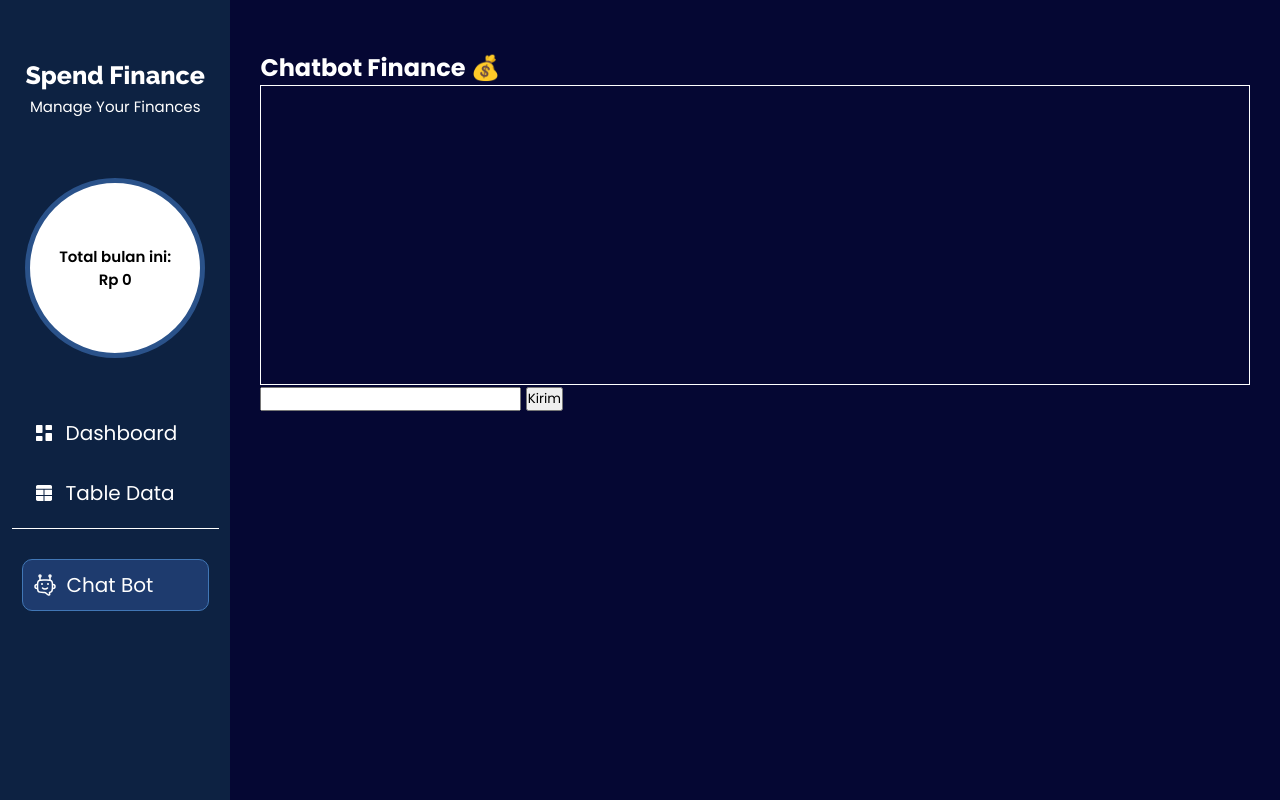
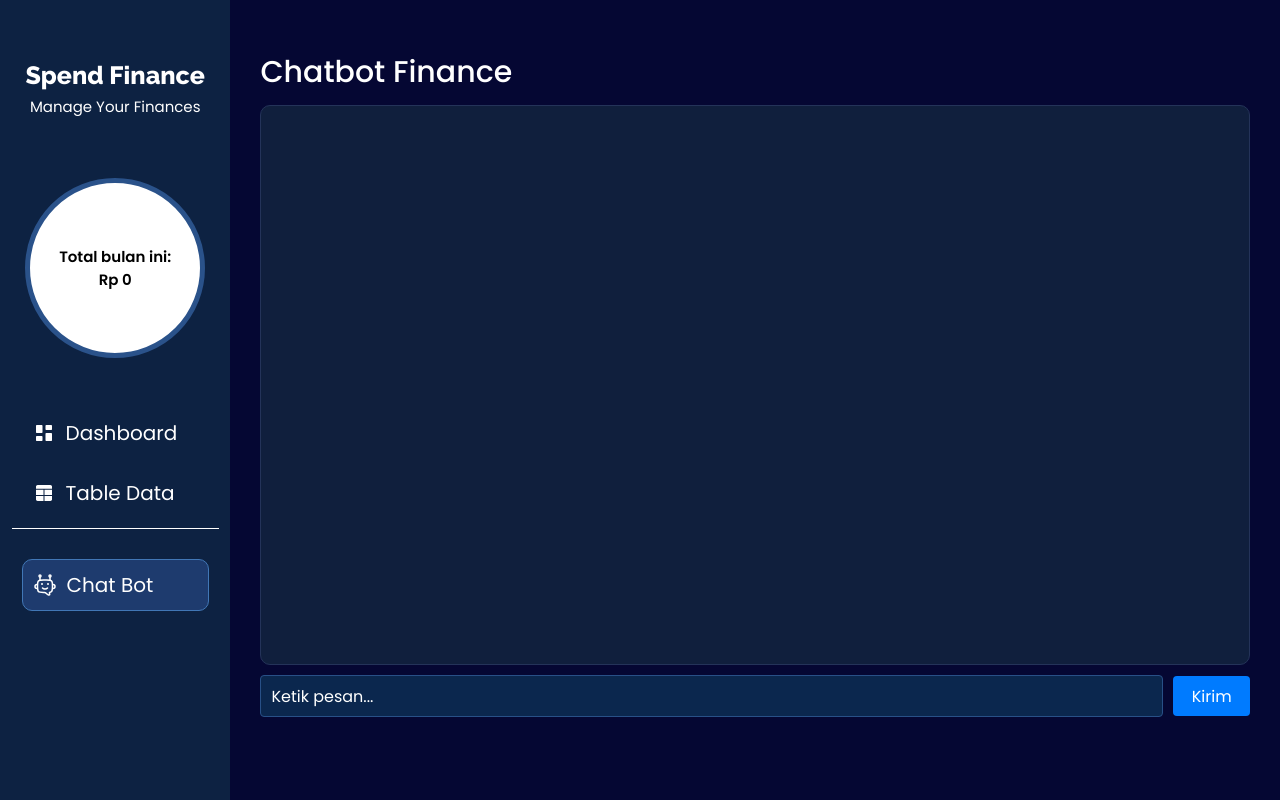
Before and after one commit to Zackyinnova/Website-Note-Finance, a Flask app: page /chatbot in a window 1280 px wide. Run offline with Flask 3, Linux system fonts and the light colour scheme; data that the repository does not hold is empty.

Commit message:
styling chatbot page

```diff
--- a/static/css/style.css
+++ b/static/css/style.css
@@ -511,9 +511,40 @@ input[type="date"]::-webkit-calendar-picker-indicator {
 }
 
 .chatbot-box{
-    height:300px;
+    height: 80%;
     overflow:auto;
-    border:1px solid white;
+    background-color: #101F3D;
+    border: 1px solid #243359;
+    border-radius: 10px;
+    padding: 10px 10px;
+    margin-top: 10px;
+}
+
+.form-chatbot{
+    margin-top: 10px ;
+    display: flex;
+    flex-direction: row;
+    align-items: center;
+    gap: 10px;
+}
+
+.form-question{
+    all: unset;
+    padding: 5px 10px;
+    width: 92%;
+    height: 30px;
+    border: 1px solid #285087;
+    background-color: #0B274E;
+    border-radius: 4px;
+}
+
+.form-chatbot button{
+    all: unset;
+    width: 8%;
+    height: 40px;
+    background-color: #007BFF;
+    text-align: center;
+    border-radius: 4px;
 }
 
 
--- a/templates/Chatbot.html
+++ b/templates/Chatbot.html
@@ -64,12 +64,18 @@
         </div>
 
         <div class="Rightside">
-            <h2>Chatbot Finance 💰</h2>
+            <div class="Tittle-section">
+                <p>Chatbot Finance</p>
+            </div>
 
-            <div id="chatbox" class="chatbot-box"></div>
+            <div id="chatbox" class="chatbot-box">
 
-            <input type="text" id="userInput" placeholder="Ketik pesan...">
-            <button onclick="sendMessage()">Kirim</button>
+            </div>
+
+            <div class="form-chatbot">
+                <input type="text" class="form-question" id="userInput" placeholder="Ketik pesan...">
+                <button onclick="sendMessage()">Kirim</button>
+            </div>
 
         </div>
 
```
